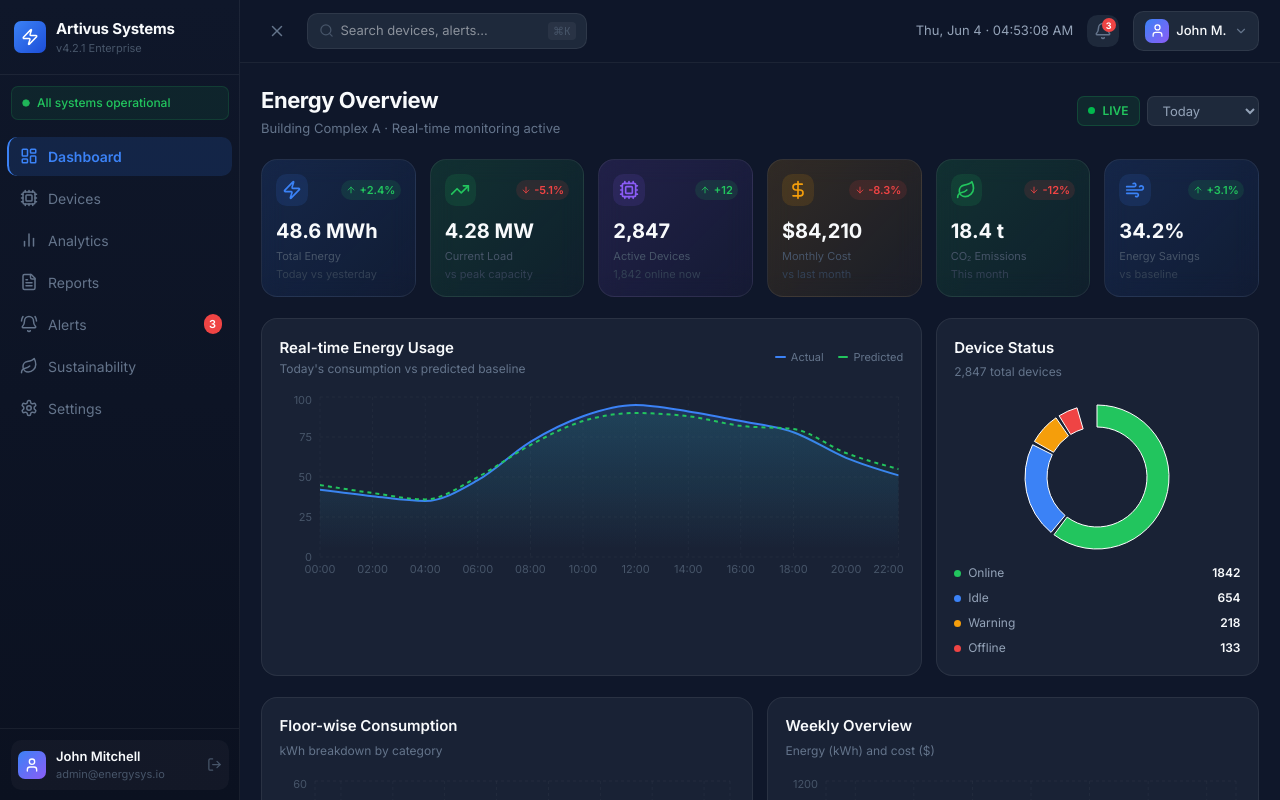
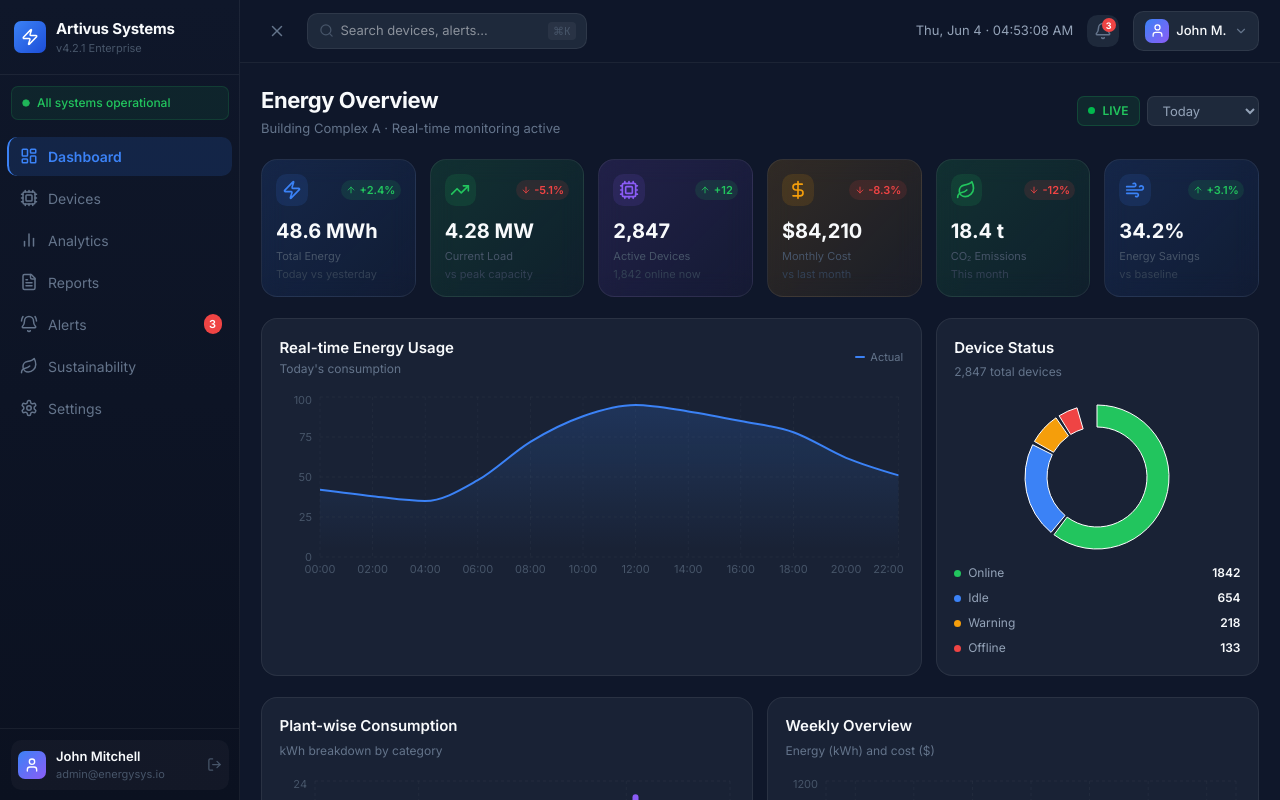
Before and after one commit to MrHeisenberg10/artivussystemsenergymonitoring, a React (Vite) app: page / in a window 1280 px wide. Both pictures are taken after a click on the button "Sign in to dashboard". Built offline with nearby package versions, Linux system fonts and the light colour scheme.

Commit message:
Update dashboard UI: removed predictions & switched to plant-wise data

```diff
--- a/src/app/components/Dashboard.tsx
+++ b/src/app/components/Dashboard.tsx
@@ -8,23 +8,17 @@ import {
 } from "lucide-react";
 
 const energyData = [
-  { time: "00:00", usage: 42, predicted: 45 }, { time: "02:00", usage: 38, predicted: 40 },
-  { time: "04:00", usage: 35, predicted: 36 }, { time: "06:00", usage: 48, predicted: 50 },
-  { time: "08:00", usage: 72, predicted: 70 }, { time: "10:00", usage: 88, predicted: 85 },
-  { time: "12:00", usage: 95, predicted: 90 }, { time: "14:00", usage: 91, predicted: 88 },
-  { time: "16:00", usage: 85, predicted: 82 }, { time: "18:00", usage: 78, predicted: 80 },
-  { time: "20:00", usage: 62, predicted: 65 }, { time: "22:00", usage: 51, predicted: 55 },
+  { time: "00:00", usage: 42 }, { time: "02:00", usage: 38 },
+  { time: "04:00", usage: 35 }, { time: "06:00", usage: 48 },
+  { time: "08:00", usage: 72 }, { time: "10:00", usage: 88 },
+  { time: "12:00", usage: 95 }, { time: "14:00", usage: 91 },
+  { time: "16:00", usage: 85 }, { time: "18:00", usage: 78 },
+  { time: "20:00", usage: 62 }, { time: "22:00", usage: 51 },
 ];
 
 const floorData = [
-  { floor: "B2", hvac: 12, lighting: 8, equipment: 15 },
-  { floor: "B1", hvac: 18, lighting: 12, equipment: 22 },
-  { floor: "G", hvac: 28, lighting: 20, equipment: 35 },
-  { floor: "F1", hvac: 35, lighting: 25, equipment: 42 },
-  { floor: "F2", hvac: 30, lighting: 22, equipment: 38 },
-  { floor: "F3", hvac: 25, lighting: 18, equipment: 30 },
-  { floor: "F4", hvac: 20, lighting: 15, equipment: 25 },
-  { floor: "F5", hvac: 15, lighting: 10, equipment: 18 },
+  { floor: "Utility Plant", hvac: 12, lighting: 8, equipment: 15 },
+  { floor: "Weaving Plant", hvac: 18, lighting: 12, equipment: 22 },
 ];
 
 const deviceStatus = [
@@ -146,11 +140,10 @@ export function Dashboard() {
           <div className="flex items-center justify-between mb-4">
             <div>
               <h3 style={{ color: "#F8FAFC", fontSize: 15, fontWeight: 600 }}>Real-time Energy Usage</h3>
-              <p style={{ color: "#64748B", fontSize: 12, marginTop: 1 }}>Today's consumption vs predicted baseline</p>
+              <p style={{ color: "#64748B", fontSize: 12, marginTop: 1 }}>Today's consumption</p>
             </div>
             <div className="flex items-center gap-4">
               <div className="flex items-center gap-1.5"><div className="w-3 h-0.5 rounded" style={{ background: "#3B82F6" }} /><span style={{ color: "#64748B", fontSize: 11 }}>Actual</span></div>
-              <div className="flex items-center gap-1.5"><div className="w-3 h-0.5 rounded" style={{ background: "#22C55E", borderBottom: "2px dashed #22C55E" }} /><span style={{ color: "#64748B", fontSize: 11 }}>Predicted</span></div>
             </div>
           </div>
           <ResponsiveContainer width="100%" height={200}>
@@ -170,7 +163,6 @@ export function Dashboard() {
               <YAxis tick={{ fill: "#475569", fontSize: 11 }} axisLine={false} tickLine={false} width={35} />
               <Tooltip content={<CustomTooltip />} />
               <Area type="monotone" dataKey="usage" name="Actual" stroke="#3B82F6" strokeWidth={2} fill="url(#blue)" dot={false} />
-              <Area type="monotone" dataKey="predicted" name="Predicted" stroke="#22C55E" strokeWidth={2} strokeDasharray="4 4" fill="url(#green)" dot={false} />
             </AreaChart>
           </ResponsiveContainer>
         </GlassCard>
@@ -205,9 +197,9 @@ export function Dashboard() {
 
       {/* Charts row 2 */}
       <div className="grid grid-cols-1 lg:grid-cols-2 gap-4">
-        {/* Floor-wise bar chart */}
+        {/* Plant-wise bar chart */}
         <GlassCard className="p-5">
-          <h3 style={{ color: "#F8FAFC", fontSize: 15, fontWeight: 600, marginBottom: 4 }}>Floor-wise Consumption</h3>
+          <h3 style={{ color: "#F8FAFC", fontSize: 15, fontWeight: 600, marginBottom: 4 }}>Plant-wise Consumption</h3>
           <p style={{ color: "#64748B", fontSize: 12, marginBottom: 16 }}>kWh breakdown by category</p>
           <ResponsiveContainer width="100%" height={200}>
             <BarChart data={floorData} barSize={6}>
```
